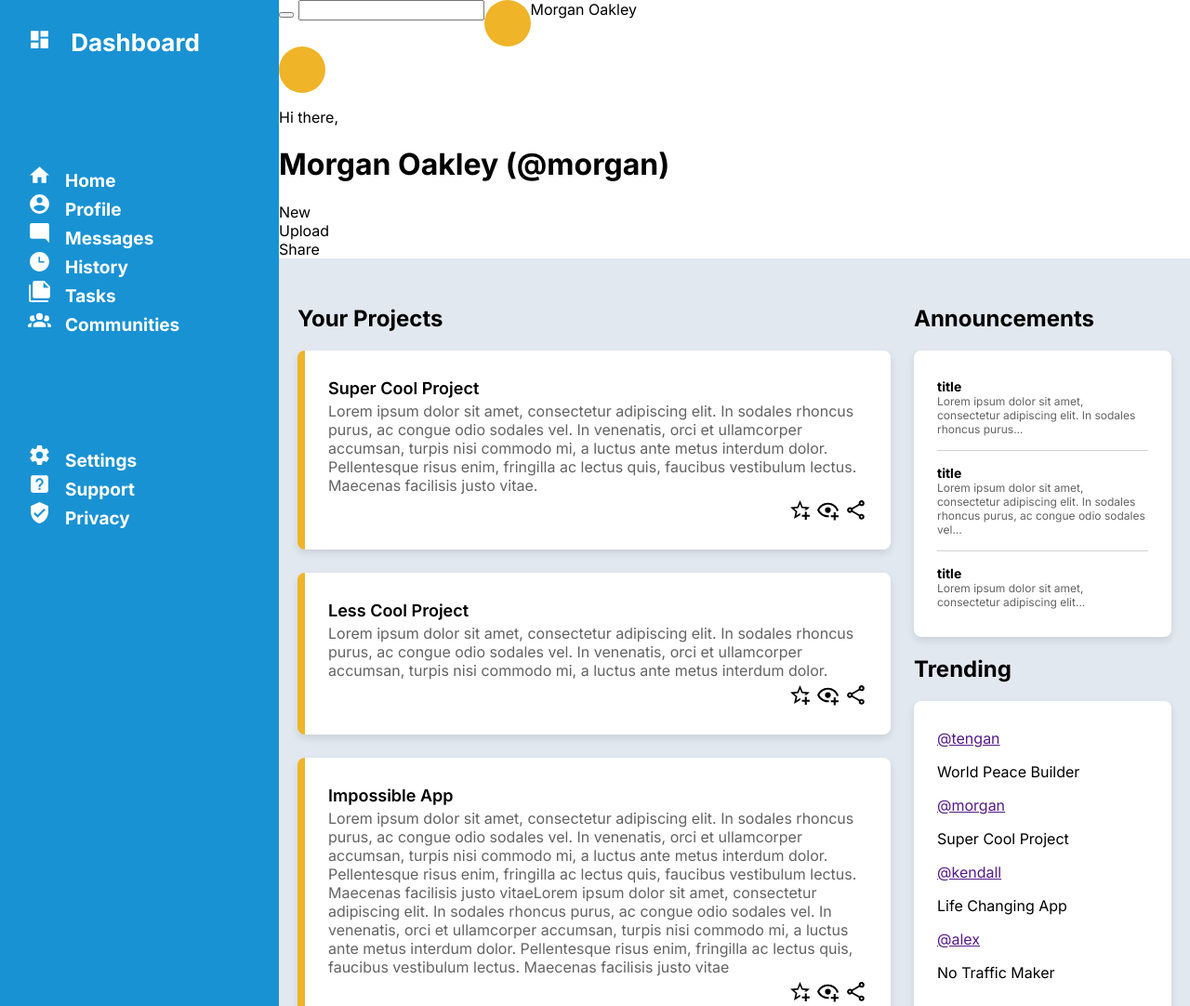
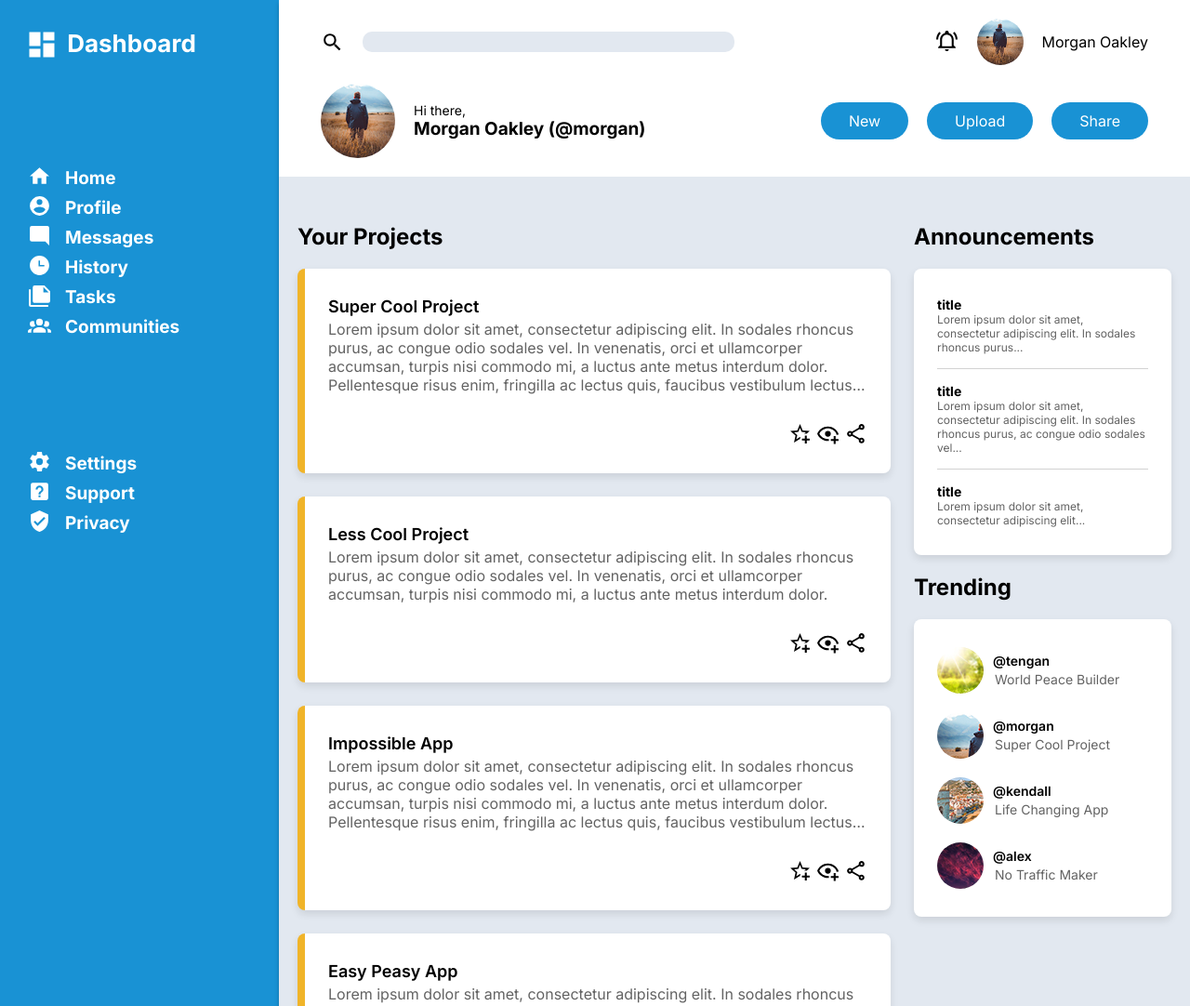
Before and after one commit to jborozco/odin-dashboard, a plain HTML site: page index.html in a window 1280 px wide. Shown: the top 1082 px of the page at 93% size. Drawn offline with Linux system fonts and the light colour scheme.

Commit message:
Add Style to dashboard

```diff
--- a/index.html
+++ b/index.html
@@ -33,11 +33,11 @@
     <div id="header">
         <div id="header-first-line">
             <form action="" id="search">
-                <button id="search-btn" type="submit"></button>
+                <input type="image" src="img/magnify.svg" id="search-btn">
                 <input type="search" id="search-input"> </input>
             </form>
 
-            <div id="header-notification"></div>
+            <div id="header-notification"><img src="img/bell-ring-outline.svg" alt=""></div>
             <div id="header-pp" class="pp"></div>
             <div id="header-username"> Morgan Oakley </div>
         </div>
@@ -147,22 +147,27 @@
                     <h2>Trending </h2>
                     <div id="trending-container">
                         <div class="trending-item">
-                            <div class="trending-pp"></div>
-                            <a href="" class="user-at">@tengan</a>
+                            <div class="trending-pp"><img src="img/pp2.jpg" alt=""></div>
+                            <div class="trending-txt"><a href="" class="user-at">@tengan</a>
                                 <p class="user-name">World Peace Builder</p>
                             </div>
+                        </div>
                         <div class="trending-item">
-                            <div class="trending-pp"></div>
-                            <a href="" class="user-at">@morgan</a>
+                            <div class="trending-pp"><img src="img/pp1.jpg" alt=""></div>
+                            <div class="trending-txt"><a href="" class="user-at">@morgan</a>
                                 <p class="user-name">Super Cool Project</p>
                             </div>
+                        </div>
                         <div class="trending-item">
-                            <div class="trending-pp"></div>
+                            <div class="trending-pp"><img src="img/pp3.jpg" alt=""></div>
+                            <div class="trending-txt">
                                 <a href="" class="user-at">@kendall</a>
                                 <p class="user-name">Life Changing App</p>
                             </div>
+                        </div>
                         <div class="trending-item">
-                            <div class="trending-pp"></div>
+                            <div class="trending-pp"><img src="img/pp4.jpg" alt=""></div>
+                            <div class="trending-txt">
                                 <a href="" class="user-at">@alex</a>
                                 <p class="user-name">No Traffic Maker </p>
                             </div>
--- a/styles.css
+++ b/styles.css
@@ -8,6 +8,8 @@
     --white: #fff;
     --black: #000;
     --shadow: 0px 4px 9px 0px rgba(0, 0, 0, 0.1);
+    --shadow-dark: 0px 4px 4px 0px rgba(0, 0, 0, 0.25);
+
 }
 
 html,
@@ -56,19 +58,71 @@ body {
 #sidebar img {
     width: 25px;
     filter: invert(100%);
-    margin-right: 15px
+    margin-right: 15px;
+    margin-bottom: -4px;
 }
 
+.sidebar-link {
+    display: flex;
+    align-items: end;
+}
 
+#sidebar #logo img {
+    width: 36px;
+    margin-bottom: -10px;
+    margin-right: 3px;
+    margin-left: -3px;
+}
 
 #header {
     grid-area: header;
     background-color: var(--white);
+    box-shadow: var(--shadow-dark);
+}
+
+#header-first-line,
+#header-second-line {
+    display: flex;
+    flex-direction: row;
+    padding: 20px 45px;
+    align-items: center;
 }
 
 #header-first-line {
+    padding-bottom: 10px;
+}
+
+#header-second-line {
+    padding-top: 10px;
+}
+
+#header-first-line form {
+    flex: 1;
     display: flex;
-    flex-direction: row;
+    align-items: center;
+}
+
+#header-first-line form input[type=image] {
+    margin-right: 20px;
+    width: 25px;
+}
+
+#header-first-line form input[type=search] {
+    background-color: var(--grey-bg);
+    border-radius: 10px;
+    border: none;
+    padding: 3px 10px;
+    width: clamp(200px, 100%, 400px);
+}
+
+#header-pp,
+#header-username,
+#header-notification {
+    margin-left: 20px;
+}
+
+#header-notification img {
+    width: 25px;
 }
 
 .pp {
@@ -76,8 +130,47 @@ body {
     width: 50px;
     background-color: var(--yellow);
     border-radius: 50px;
+    background-image: url(img/pp1.jpg);
+    background-position: center center;
+    background-size: cover;
 }
 
+
+.header-second-line-btn {
+    background-color: var(--blue);
+    margin-left: 20px;
+    padding: 10px 30px;
+    color: var(--white);
+    border-radius: 20px;
+}
+
+#header-second-line-left {
+    flex: 1;
+    display: flex;
+    flex-direction: row;
+}
+
+#header-pp-big {
+    width: 80px;
+    height: 80px;
+    margin-right: 20px;
+}
+
+#header-second-line-left h1 {
+    font-size: 19px;
+    margin: 0;
+}
+
+#header-second-line-left p {
+    font-size: 14px;
+    margin: 0;
+}
+
+.hi-box {
+    display: flex;
+    flex-direction: column;
+    justify-content: center;
+}
 
 #content {
     grid-area: content;
@@ -136,6 +229,15 @@ body {
 .content-card p {
     color: var(--grey-subtext);
     font-size: 16px;
+    text-overflow: ellipsis " [..]";
+
+    overflow: hidden;
+    display: -webkit-box;
+    -webkit-line-clamp: 4;
+    -webkit-box-orient: vertical;
+    overflow: hidden;
+    margin-bottom: 30px;
+    width: auto;
 }
 
 .content-card a {
@@ -211,3 +313,39 @@ body {
     padding: 30px 25px;
     box-shadow: var(--shadow);
 }
+
+#trending-container {
+    display: flex;
+    flex-direction: column;
+    gap: 20px;
+}
+
+.trending-pp {
+    width: 50px;
+    height: 50px;
+    border-radius: 25px;
+    overflow: hidden;
+    margin-right: 10px;
+}
+
+.trending-item {
+    display: flex;
+    align-items: center;
+
+}
+
+.trending-item a {
+    font-size: 14px;
+    color: var(--black);
+    font-weight: 600;
+    text-decoration: none;
+
+}
+
+.trending-item p {
+    font-size: 14px;
+    color: var(--grey-subtext);
+    text-decoration: none;
+    margin: 2px;
+
+}
```
Also changed, not shown: img/bell-ring-outline.svg (added), img/magnify.svg (added), img/pp1.jpg (added), img/pp2.jpg (added), img/pp3.jpg (added), img/pp4.jpg (added). Lines whose indentation alone changed are shown as unchanged.
